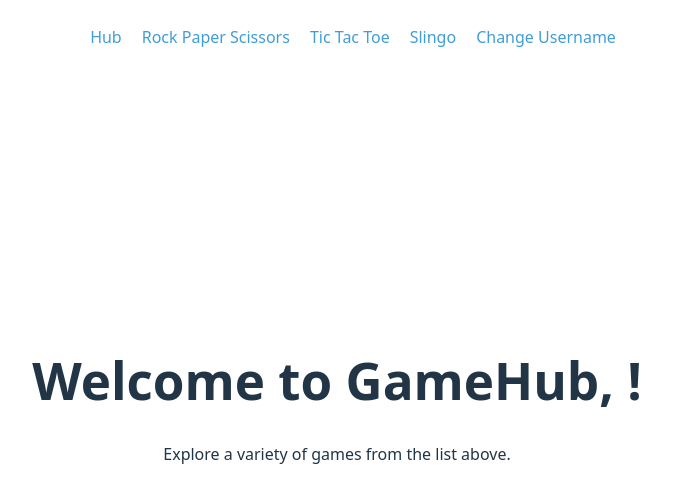
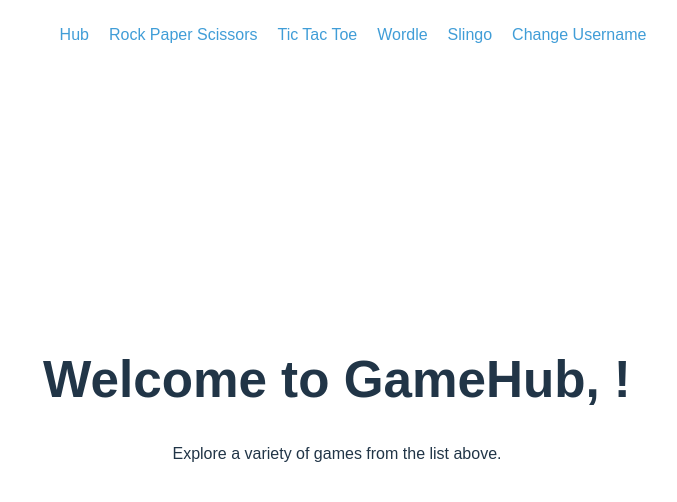
Before and after one commit to Ramzowy/TheGameHub, a React (Vite) app in the folder game-hub/: page /HomePage in a window 1280 px wide. Shown: the top 502 px of the page, without its empty margins (303-980 px from the left). Built offline with nearby package versions, Linux system fonts and the light colour scheme.

Commit message:
Added Wordle to navigation

```diff
--- a/game-hub/src/Component/Navigation.jsx
+++ b/game-hub/src/Component/Navigation.jsx
@@ -10,15 +10,13 @@ function Navigation({onLinkClick, userName}) {
 
 
 
-
-
   return (
       <nav className="navigation-bar">
         <button className="link" onClick={() => navigationClickHandler("/HomePage")}>Hub</button>
         <button className="link" onClick={() => navigationClickHandler("/HomePage/rock-paper-scissors")}>Rock Paper Scissors</button>
         <button className="link" onClick={() => navigationClickHandler("/HomePage/tic-tac-toe")}>Tic Tac Toe</button>
+        <button className="link" onClick={() => navigationClickHandler("/HomePage/wordle")}>Wordle</button>
         <button className="link" onClick={() => navigationClickHandler("/HomePage/slingo-game")}>Slingo</button>
-
         <button className="link" onClick={() => navigationClickHandler("/HomePage/signin")}>Change Username</button>
       </nav>
     );
--- a/game-hub/src/pages/HomePage.jsx
+++ b/game-hub/src/pages/HomePage.jsx
@@ -3,6 +3,7 @@ import { Routes, Route } from 'react-router-dom';
 import RockPaperScissorsGame from './rock-paper-scissors';
 import TTT from './tic-tac-toe';
 import Slingo from './slingo-game';
+import Wordle from './wordle';
 import SignIn from './signin';
 import Navigation from '../Component/Navigation';
 
@@ -28,6 +29,7 @@ function Hub() {
         />
         <Route path="/rock-paper-scissors" element={<RockPaperScissorsGame />} />
         <Route path="/tic-tac-toe" element={<TTT />} />
+        <Route path="/wordle" element={<Wordle />} />
         <Route path="/slingo-game" element={<Slingo />} />
 
         <Route path="/signin" element={<SignIn />} />
--- a/game-hub/src/pages/Wordle.jsx
+++ b/game-hub/src/pages/Wordle.jsx
@@ -1,5 +1,6 @@
 
 import React, { useState, useEffect } from 'react';
+import { useLocation } from 'react-router-dom';
 import './Wordle.css';
 
 // 1. Smallest, most basic components first
```
